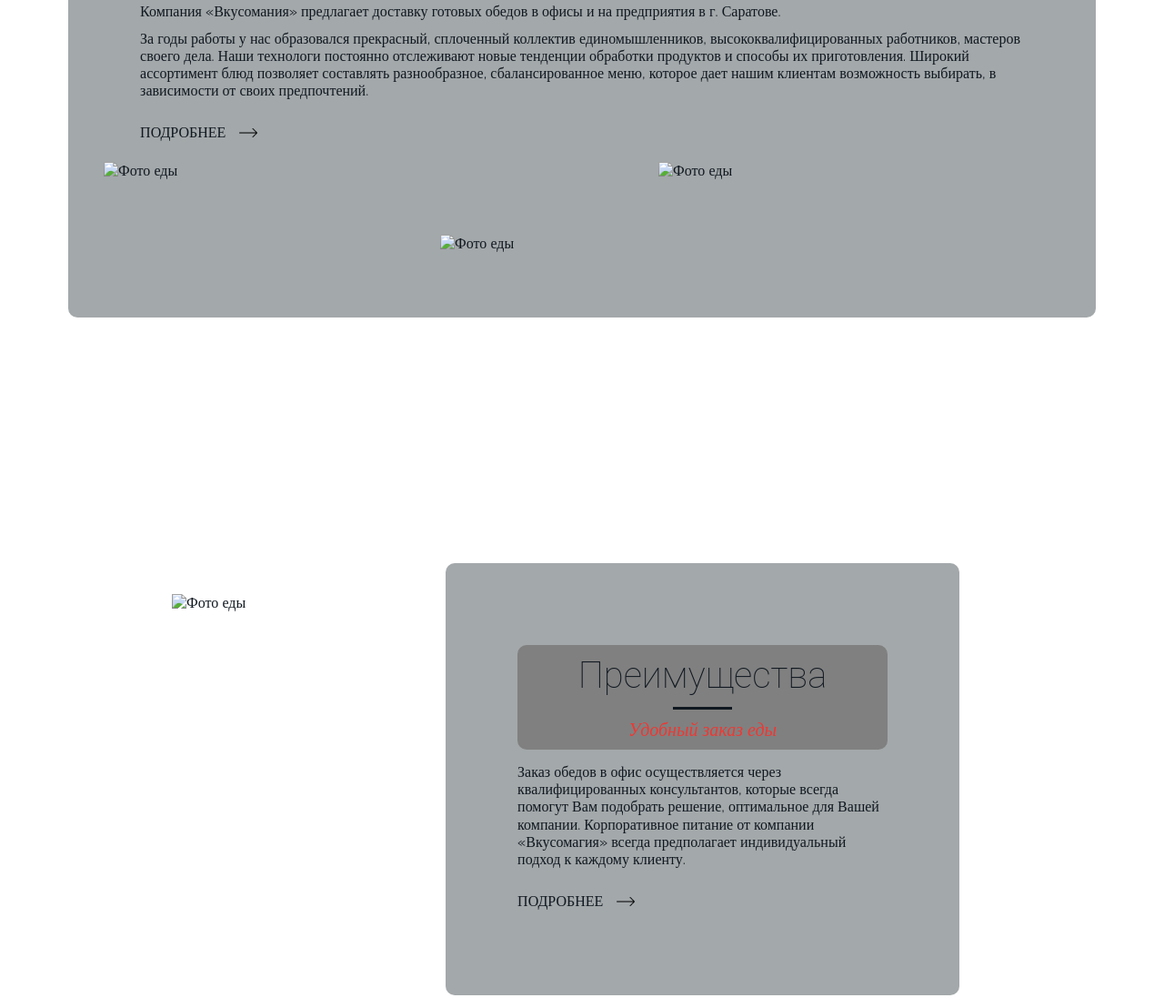
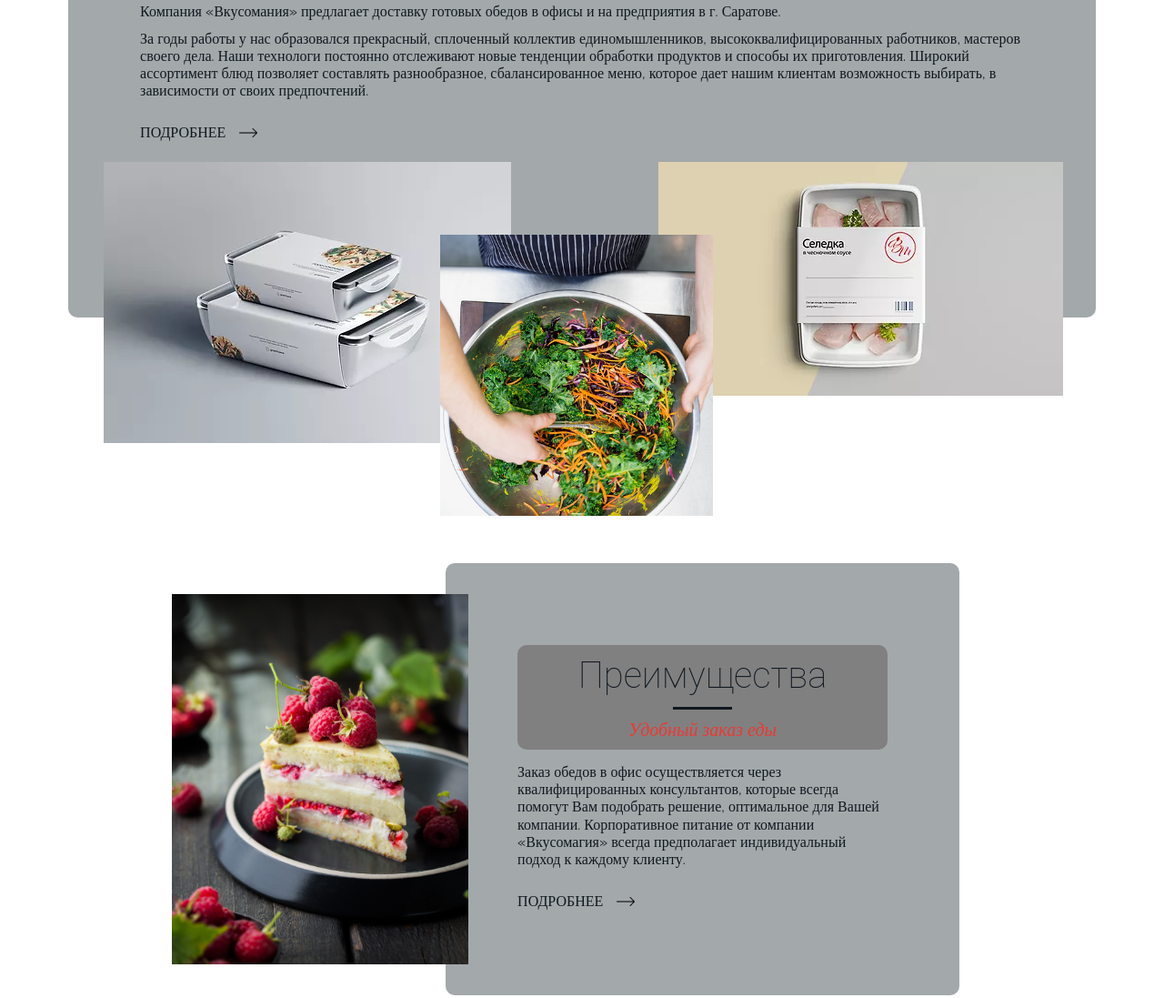
Before and after one commit to Jenyadio/Site-Layout, a plain HTML site: page index.html in a window 1280 px wide. Shown: the part 1047-2144 px from the top of the page at 91% size. Drawn offline with Linux system fonts and the light colour scheme.

Commit message:
Add files via upload

```diff
--- a/index.html
+++ b/index.html
@@ -78,9 +78,9 @@
             </div>
             <a href="#" class="about__text-more">ПОДРОБНЕЕ</a>
             <div class="about__images">
-              <img src="../test/images/img-1.webp" alt="Фото еды" class="about__images-img img-1">
-              <img src="../test/images/img-2.webp" alt="Фото еды" class="about__images-img img-2">
-              <img src="../test/images/img-3.webp" alt="Фото еды" class="about__images-img img-3">
+              <img src="images/img-1.webp" alt="Фото еды" class="about__images-img img-1">
+              <img src="images/img-2.webp" alt="Фото еды" class="about__images-img img-2">
+              <img src="images/img-3.webp" alt="Фото еды" class="about__images-img img-3">
             </div>
           </div>
         </div>
@@ -99,7 +99,7 @@
             </div>
             <a href="#" class="about__text-more">ПОДРОБНЕЕ</a>
             <div class="benefits__images">
-              <img src="../test/images/benefits-img.jpeg" alt="Фото еды" class="benefits__images-img">
+              <img src="images/benefits-img.jpeg" alt="Фото еды" class="benefits__images-img">
             </div>
           </div>
         </div>
```
